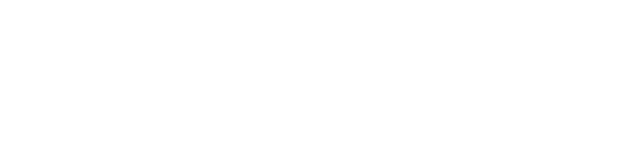
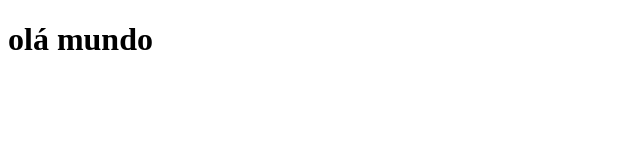
Before and after one commit to Everton-Daniel-Romualdo/Curso-de-git, a plain HTML site: page index.html in a window 1280 px wide. Shown: the whole page, without its empty margins (0-640 px from the left). Drawn offline with Linux system fonts and the light colour scheme.

Commit message:
commitando o html e iguinorando o arquivo ignore.js, usando gitignore

```diff
--- a/index.html
+++ b/index.html
@@ -8,5 +8,6 @@
 </head>
 <body>
 
+    <h1>olá mundo</h1>
 </body>
 </html>
```
Also changed, not shown: 1 other file.
